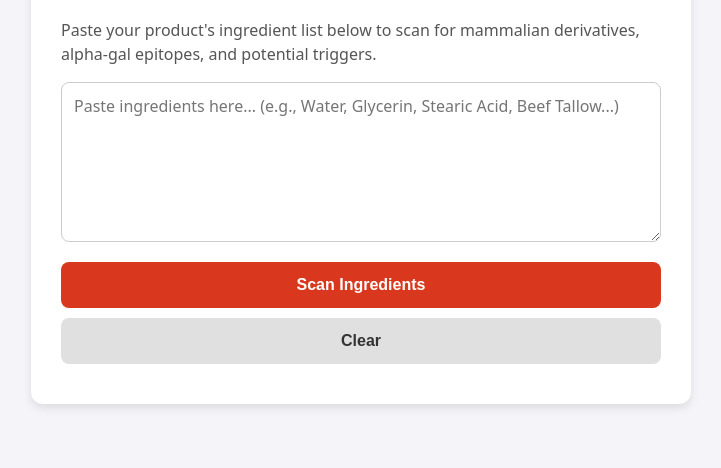
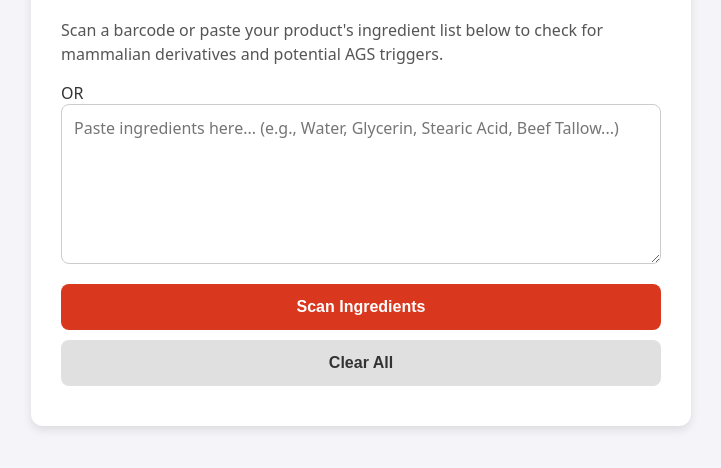
Before and after one commit to lottiedotcom/alpha, a plain HTML site: page index.html in a window 1280 px wide. Shown: the part 96-564 px from the top of the page, without its empty margins (279-1000 px from the left). Drawn offline with Linux system fonts and the light colour scheme.

Commit message:
Update index.html

```diff
--- a/index.html
+++ b/index.html
@@ -5,16 +5,21 @@
     <meta name="viewport" content="width=device-width, initial-scale=1.0">
     <title>Alpha-Gal Ingredient Scanner</title>
     <link rel="stylesheet" href="styles.css">
+    <script src="https://unpkg.com/html5-qrcode" type="text/javascript"></script>
 </head>
 <body>
     <div class="container">
         <h1>Alpha-Gal Scanner</h1>
-        <p>Paste your product's ingredient list below to scan for mammalian derivatives, alpha-gal epitopes, and potential triggers.</p>
+        <p>Scan a barcode or paste your product's ingredient list below to check for mammalian derivatives and potential AGS triggers.</p>
+
+        <div id="reader"></div>
+
+        <div class="divider"><span>OR</span></div>
 
         <textarea id="ingredientInput" placeholder="Paste ingredients here... (e.g., Water, Glycerin, Stearic Acid, Beef Tallow...)"></textarea>
 
         <button id="scanBtn">Scan Ingredients</button>
-        <button id="clearBtn" class="secondary">Clear</button>
+        <button id="clearBtn" class="secondary">Clear All</button>
 
         <div id="results" class="hidden"></div>
     </div>
```
